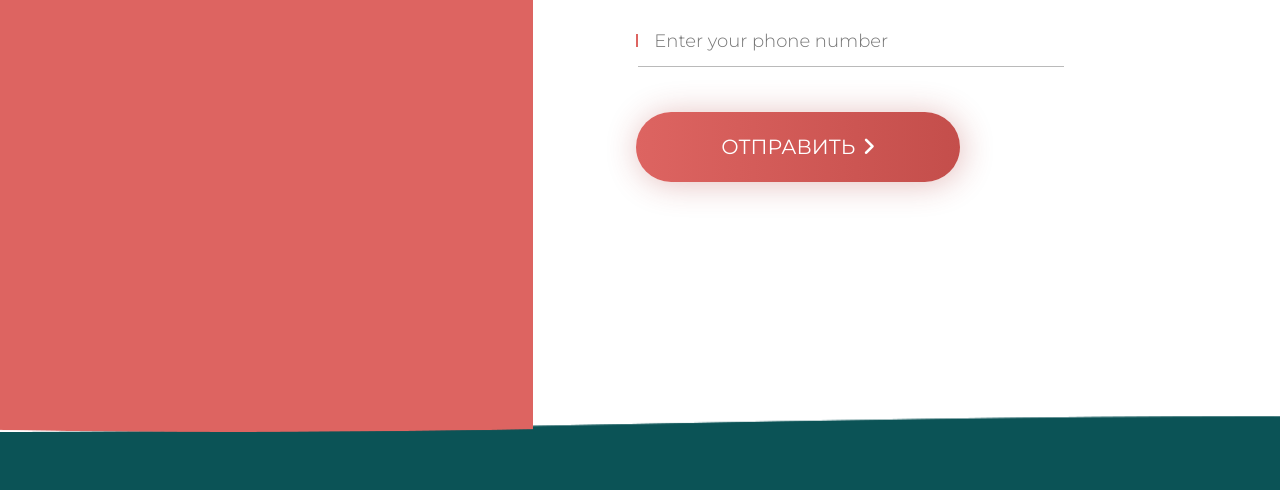
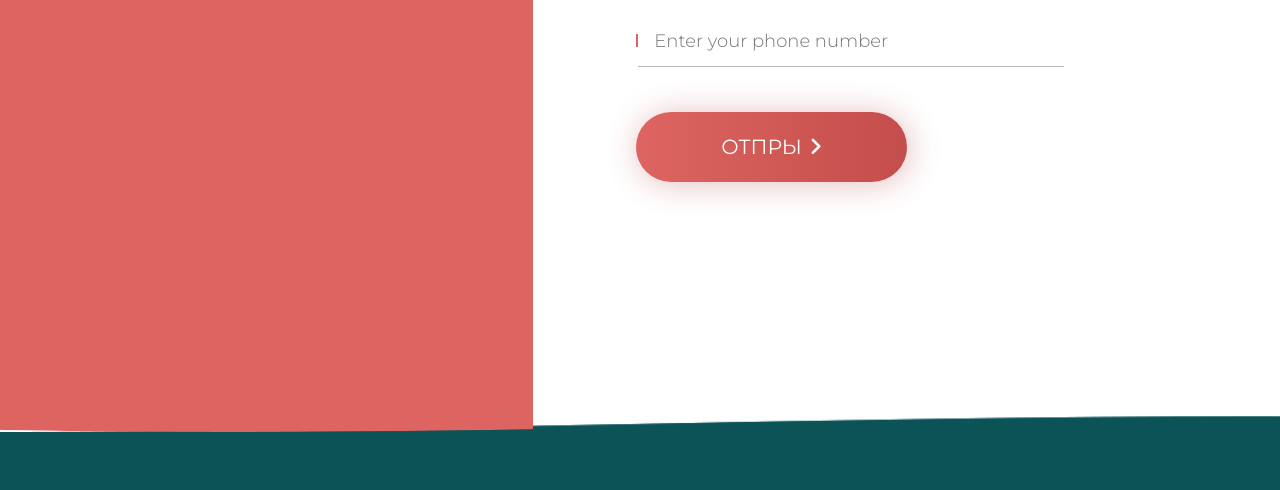
Before and after one commit to Akking05/polyclinic, a plain HTML site: page index.html in a window 1280 px wide. Shown: the part 7974-8464 px from the top of the page. Drawn offline with nearby package versions, Linux system fonts and the light colour scheme.

Commit message:
Update index.html

```diff
--- a/index.html
+++ b/index.html
@@ -683,7 +683,7 @@
 						<span class="line"></span><input type="email" name="your-email" placeholder="Enter your e-mail">
 						<span class="line"></span><input type="tel" name="your-tel" placeholder="Enter your phone number"
 							data-toggle="tooltip" data-placement="bottom" title="Phone number should contain '+' and 12 digits">
-						<button class="dps-btn" id="contact-button"><span class="button-helper"></span>отправить<i
+						<button class="dps-btn" id="contact-button"><span class="button-helper"></span>отпры<i
 								class="fa fa-angle-right" aria-hidden="true"></i>
 						</button>
 					</form>
```
